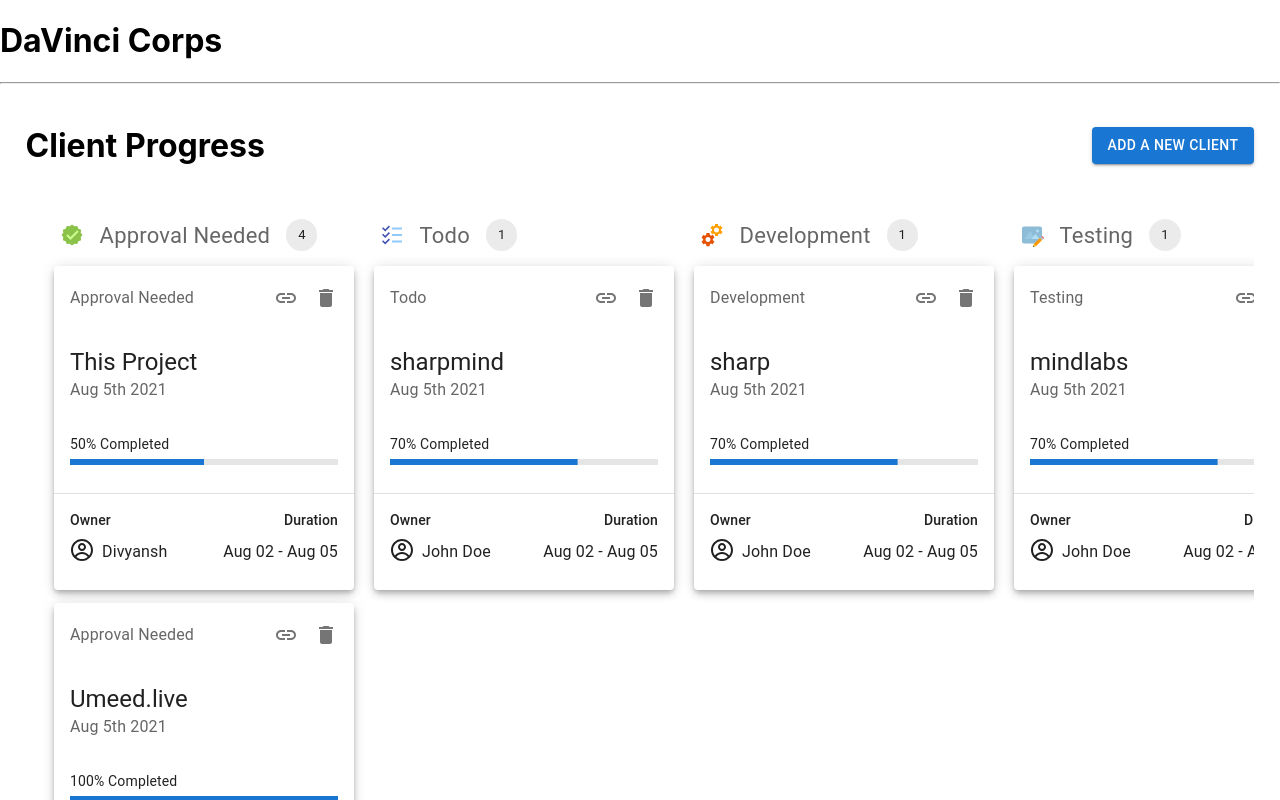
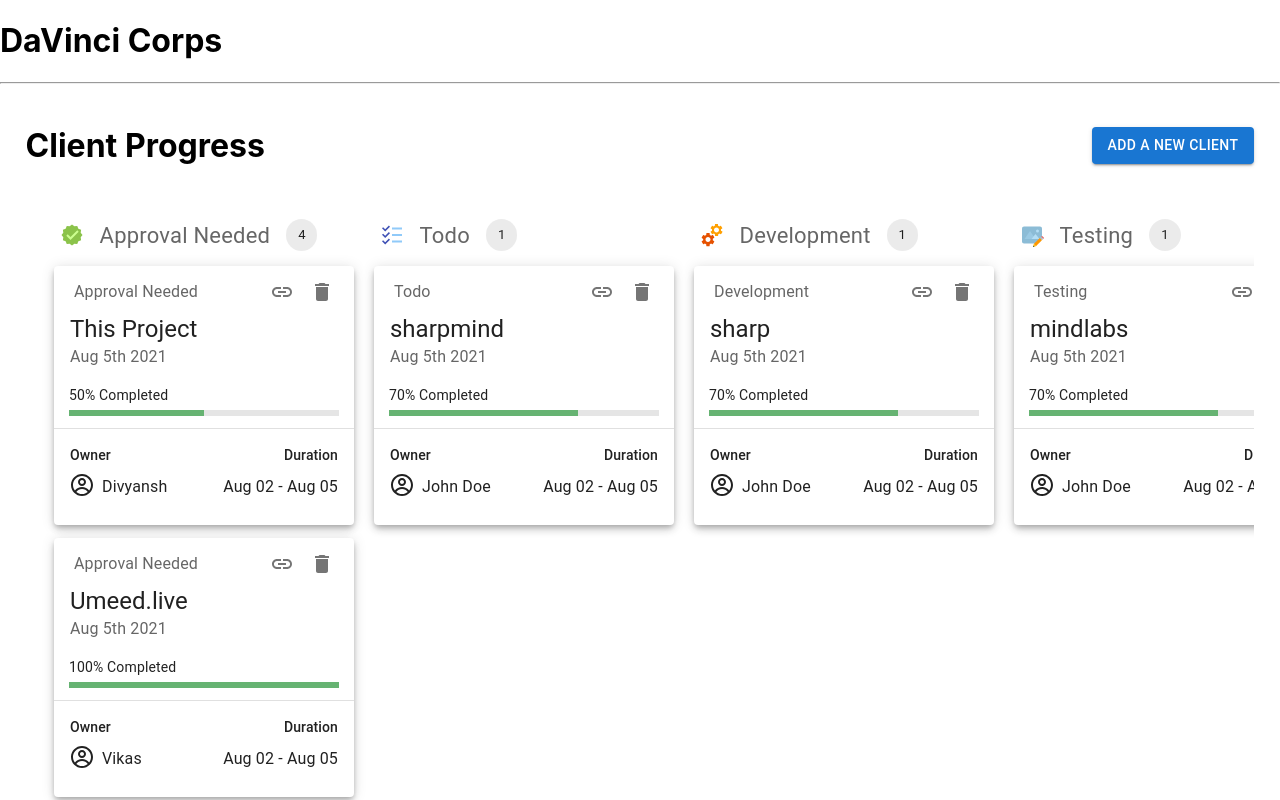
Before and after one commit to diivi/mgmt-dashboard, a Next.js app: page / in a window 1280 px wide. Shown: the top 800 px of the page. Built offline with nearby package versions, Linux system fonts and the light colour scheme.

Commit message:
important

```diff
--- a/components/styles/Task.module.css
+++ b/components/styles/Task.module.css
@@ -5,13 +5,13 @@
   background-color: #f0f0f0;
 }
 .topHeading{
-  padding: 10px 20px 0px 20px;
+  padding: 10px 20px 0px 20px!important;
 }
 .bottomHeading{
-  padding-top:5px
+  padding-top:5px!important;
 }
 .completion{
-  padding: 0px 15px;
+  padding: 0px 15px!important;
 }
 .sidebyside{
   display: flex;
--- a/styles/globals.css
+++ b/styles/globals.css
@@ -15,5 +15,5 @@ a {
   box-sizing: border-box;
 }
 .MuiLinearProgress-barColorPrimary {
-  background-color: #66b372;
+  background-color: #66b372!important;
 }
```
